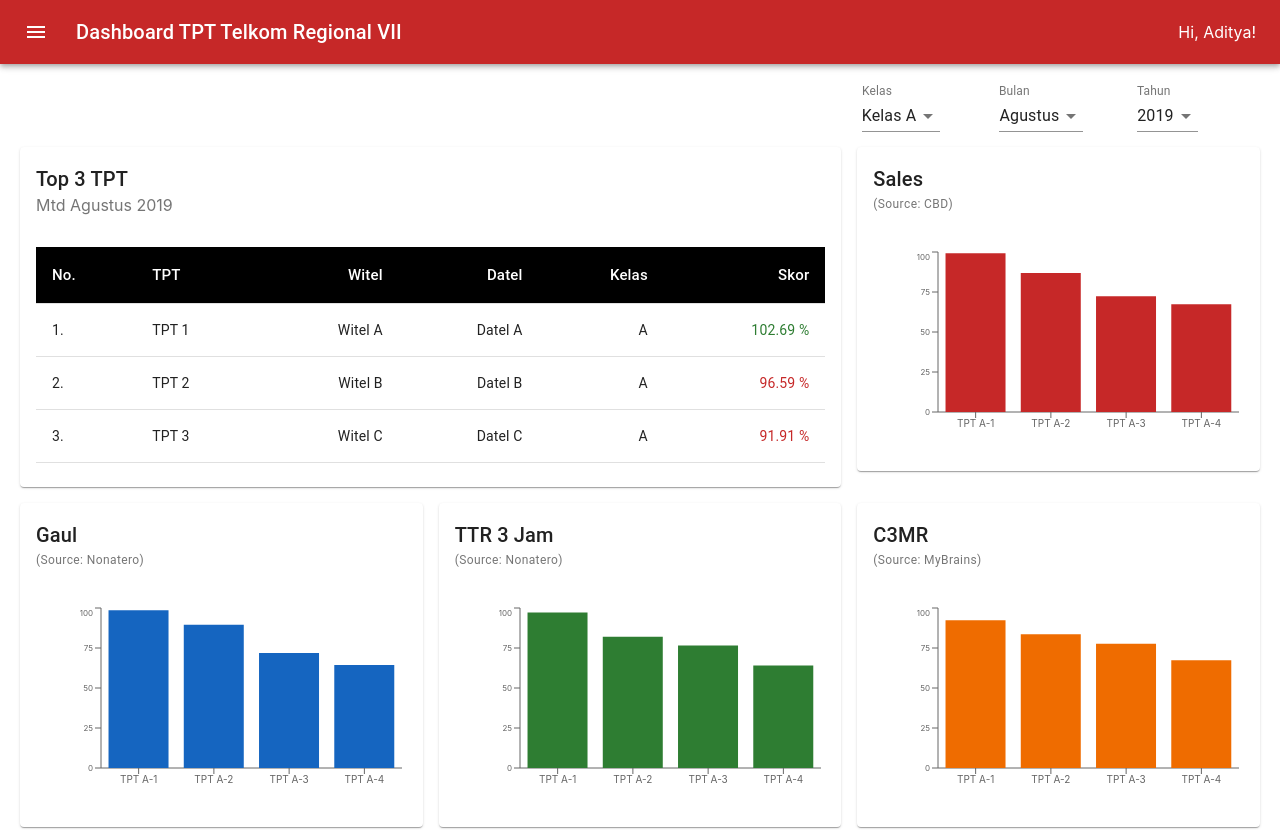
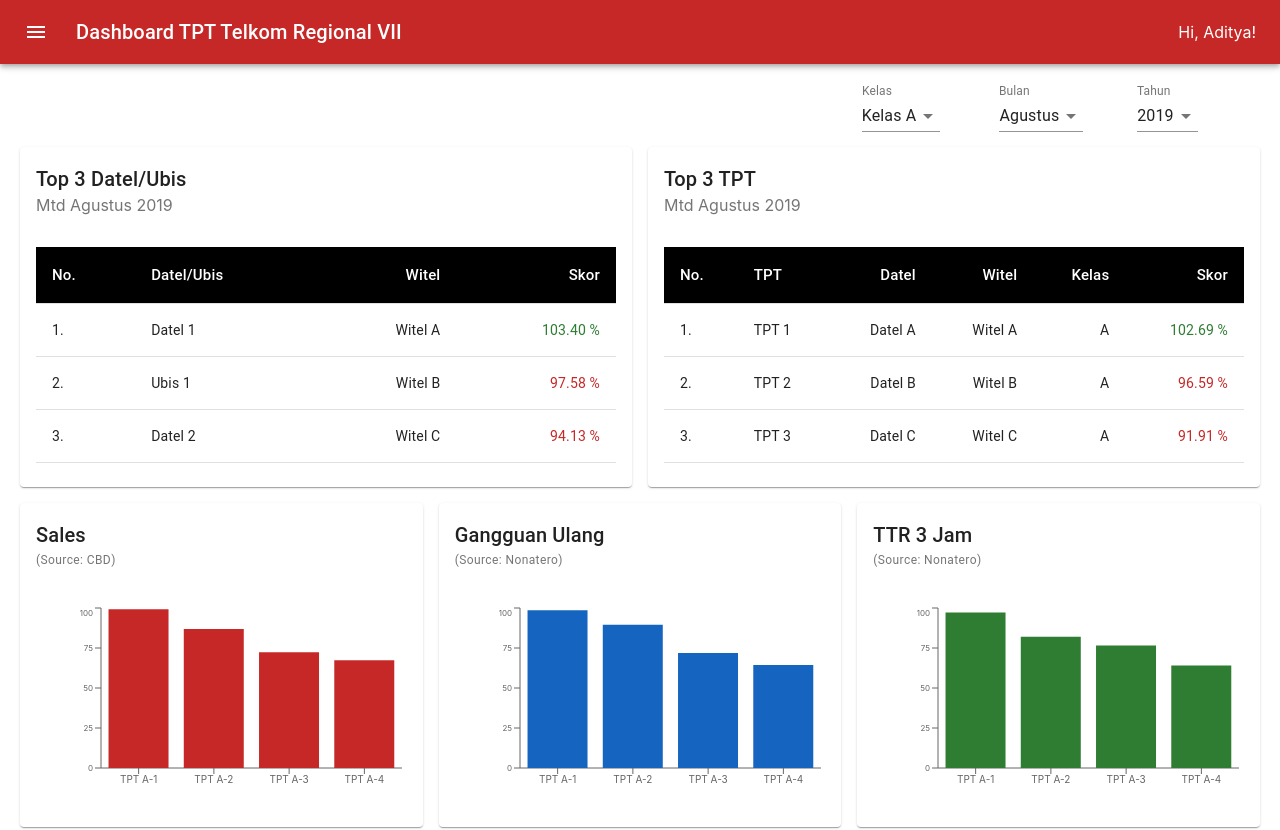
Before and after one commit to tioammar/striker, a React (Create React App) app: page / in a window 1280 px wide. Shown: the top 830 px of the page. Built offline with nearby package versions, Linux system fonts and the light colour scheme.

Commit message:
Big update

```diff
--- a/src/components/pages/Main.js
+++ b/src/components/pages/Main.js
@@ -2,7 +2,7 @@
 import { withStyles, Grid, Card, CardHeader, CardContent, Table, TableHead, TableRow, TableCell, TableBody, Typography } from "@material-ui/core";
 import Charts from '../charts/Charts';
 import Selector from '../Selector';
-import TopTptTable from '../table/TopTptTable';
+import TopTable from '../table/TopTable';
 import Helper from '../../Helper';
 
 const styles = theme => ({
@@ -132,21 +132,27 @@
     let gaul = [];
 
     const scoresA = [
-      {i: 1, tpt:'TPT 1', witel:'Witel A', datel:'Datel A', class:'A', score:(Math.random() * (105 - 101) + 101).toFixed(2)},
-      {i: 2, tpt:'TPT 2', witel:'Witel B', datel:'Datel B', class:'A', score:(Math.random() * (100 - 96) + 96).toFixed(2)},
-      {i: 3, tpt:'TPT 3', witel:'Witel C', datel:'Datel C', class:'A', score:(Math.random() * (95 - 91) + 91).toFixed(2)},
+      {i: 1, name:'TPT 1', witel:'Witel A', datel:'Datel A', class:'A', score:(Math.random() * (105 - 101) + 101).toFixed(2)},
+      {i: 2, name:'TPT 2', witel:'Witel B', datel:'Datel B', class:'A', score:(Math.random() * (100 - 96) + 96).toFixed(2)},
+      {i: 3, name:'TPT 3', witel:'Witel C', datel:'Datel C', class:'A', score:(Math.random() * (95 - 91) + 91).toFixed(2)},
     ];
 
     const scoresB = [
-      {i: 1, tpt:'TPT 1', witel:'Witel A', datel:'Datel A', class:'B', score:(Math.random() * (105 - 101) + 101).toFixed(2)},
-      {i: 2, tpt:'TPT 2', witel:'Witel B', datel:'Datel B', class:'B', score:(Math.random() * (100 - 96) + 96).toFixed(2)},
-      {i: 3, tpt:'TPT 3', witel:'Witel C', datel:'Datel C', class:'B', score:(Math.random() * (95 - 91) + 91).toFixed(2)},
+      {i: 1, name:'TPT 1', witel:'Witel A', datel:'Datel A', class:'B', score:(Math.random() * (105 - 101) + 101).toFixed(2)},
+      {i: 2, name:'TPT 2', witel:'Witel B', datel:'Datel B', class:'B', score:(Math.random() * (100 - 96) + 96).toFixed(2)},
+      {i: 3, name:'TPT 3', witel:'Witel C', datel:'Datel C', class:'B', score:(Math.random() * (95 - 91) + 91).toFixed(2)},
     ];
 
     const scoresC = [
-      {i:'TPT 1', witel:'Witel A', datel:'Datel A', class:'C', score:(Math.random() * (105 - 101) + 101).toFixed(2)},
-      {i:'TPT 2', witel:'Witel B', datel:'Datel B', class:'C', score:(Math.random() * (100 - 96) + 96).toFixed(2)},
-      {i:'TPT 3', witel:'Witel C', datel:'Datel C', class:'C', score:(Math.random() * (95 - 91) + 91).toFixed(2)},
+      {i: 1, name: 'TPT 1', witel:'Witel A', datel:'Datel A', class:'C', score:(Math.random() * (105 - 101) + 101).toFixed(2)},
+      {i: 2, name: 'TPT 2', witel:'Witel B', datel:'Datel B', class:'C', score:(Math.random() * (100 - 96) + 96).toFixed(2)},
+      {i: 3, name: 'TPT 3', witel:'Witel C', datel:'Datel C', class:'C', score:(Math.random() * (95 - 91) + 91).toFixed(2)},
+    ];
+
+    const scoresUbis = [
+      {i: 1, name:'Datel 1', witel:'Witel A', score:(Math.random() * (105 - 101) + 101).toFixed(2)},
+      {i: 2, name:'Ubis 1', witel:'Witel B', score:(Math.random() * (100 - 96) + 96).toFixed(2)},
+      {i: 3, name:'Datel 2', witel:'Witel C', score:(Math.random() * (95 - 91) + 91).toFixed(2)},
     ];
 
     let scores = [];
@@ -184,7 +190,7 @@
 
     const datas = [
       {title:'Sales', chart: 'bar', color:'#c62828', route:'/perf/sales', dummyData: sales, source:'CBD'},
-      {title:'Gaul', chart: 'bar', color:'#1565c0', route:'/perf/gaul', dummyData: gaul, source:'Nonatero'},
+      {title:'Gangguan Ulang', chart: 'bar', color:'#1565c0', route:'/perf/gaul', dummyData: gaul, source:'Nonatero'},
       {title:'TTR 3 Jam', chart: 'bar', color:'#2e7d32', route:'/perf/ttr', dummyData: ttr, source:'Nonatero'},
       {title:'C3MR', chart: 'bar', color:'#ef6c00', route:'/perf/c3mr', dummyData: c3mr, source:'MyBrains'}
     ];
@@ -206,7 +212,34 @@
         </Grid>
       </Grid>
       <Grid spacing={2} container>
-      <Grid item xs={8}>
+      <Grid item xs={6}>
+        <Card>
+          <CardHeader
+            title="Top 3 Datel/Ubis"
+            titleTypographyProps={{variant:'h6'}}
+            subheader={'Mtd '+month+' '+this.state.year}
+            subheaderTypographyProps={{variant:'buttom', color:'textSecondary'}}/>
+          <CardContent>
+            <Table className={classes.table}>
+            {/*   // Order: TPT | Witel | Datel | Kelas | Skor  */}
+              <TableHead>
+                <TableRow>
+                  <THead>No. </THead>
+                  <THead>Datel/Ubis</THead>
+                  <THead align='right'>Witel</THead>
+                  <THead align='right'>Skor</THead>
+                </TableRow>
+              </TableHead>
+              <TableBody>
+                {scoresUbis.map(score => (
+                  <TopTable data={score} isUbis={true}/>
+                ))}
+              </TableBody>
+            </Table>
+          </CardContent>
+        </Card>
+      </Grid>
+      <Grid item xs={6}>
         <Card>
           <CardHeader
             title="Top 3 TPT"
@@ -220,15 +253,15 @@
                 <TableRow>
                   <THead>No. </THead>
                   <THead>TPT</THead>
+                  <THead align='right'>Datel</THead>
                   <THead align='right'>Witel</THead>
-                  <THead align='right'>Datel</THead>
                   <THead align='right'>Kelas</THead>
                   <THead align='right'>Skor</THead>
                 </TableRow>
               </TableHead>
               <TableBody>
                 {scores.map(score => (
-                  <TopTptTable data={score}/>
+                  <TopTable data={score} isUbis={false}/>
                 ))}
               </TableBody>
             </Table>
--- a/src/components/pages/Page.js
+++ b/src/components/pages/Page.js
@@ -10,6 +10,7 @@
     margin: 'auto',
     width: '80%',
     marginTop: 20,
+    marginBottom: 20,
   },
   table: {
     width: '100%',
@@ -74,27 +75,27 @@
     }
 
     const datasA = [
-      {tpt: 'TPT A-1', target: 100, real: 110, growth: +15},
-      {tpt: 'TPT A-2', target: 100, real: 103, growth: +14},
-      {tpt: 'TPT A-3', target: 100, real: 82, growth: -17},
-      {tpt: 'TPT A-4', target: 100, real: 69, growth: +18},
-      {tpt: 'TPT A-5', target: 100, real: 51, growth: -13},
+      {name: 'TPT A-1', target: 100, real: 110, growth: +15},
+      {name: 'TPT A-2', target: 100, real: 103, growth: +14},
+      {name: 'TPT A-3', target: 100, real: 82, growth: -17},
+      {name: 'TPT A-4', target: 100, real: 69, growth: +18},
+      {name: 'TPT A-5', target: 100, real: 51, growth: -13},
     ];
 
     const datasB = [
-      {tpt: 'TPT B-1', target: 100, real: 102, growth: +15},
-      {tpt: 'TPT B-2', target: 100, real: 101, growth: +14},
-      {tpt: 'TPT B-3', target: 100, real: 82.3, growth: -17},
-      {tpt: 'TPT B-4', target: 100, real: 79.7, growth: +18},
-      {tpt: 'TPT B-5', target: 100, real: 51.7, growth: -13},
+      {name: 'TPT B-1', target: 100, real: 102, growth: +15},
+      {name: 'TPT B-2', target: 100, real: 101, growth: +14},
+      {name: 'TPT B-3', target: 100, real: 82.3, growth: -17},
+      {name: 'TPT B-4', target: 100, real: 79.7, growth: +18},
+      {name: 'TPT B-5', target: 100, real: 51.7, growth: -13},
     ];
 
     const datasC = [
-      {tpt: 'TPT C-1', target: 100, real: 100.1, growth: +15},
-      {tpt: 'TPT C-2', target: 100, real: 99.5, growth: +14},
-      {tpt: 'TPT C-3', target: 100, real: 85.7, growth: -17},
-      {tpt: 'TPT C-4', target: 100, real: 84.1, growth: +18},
-      {tpt: 'TPT C-5', target: 100, real: 50.6, growth: -13},
+      {name: 'TPT C-1', target: 100, real: 100.1, growth: +15},
+      {name: 'TPT C-2', target: 100, real: 99.5, growth: +14},
+      {name: 'TPT C-3', target: 100, real: 85.7, growth: -17},
+      {name: 'TPT C-4', target: 100, real: 84.1, growth: +18},
+      {name: 'TPT C-5', target: 100, real: 50.6, growth: -13},
     ];
 
     let datas = [];
@@ -121,13 +122,12 @@
         <Grid item xs={8}>
           <Typography variant='h5'>{title}</Typography>
           <Typography variant='body2' color='textSecondary'>{unit}</Typography>
-          {/* blank */}
         </Grid>
         <Grid item xs={4}>
           <Selector state={this.state}
-            onClassChange={this.onClassChange}
-            onMonthChange={this.onMonthChange}
-            onYearChange={this.onYearChange}/>
+              onClassChange={this.onClassChange}
+              onMonthChange={this.onMonthChange}
+              onYearChange={this.onYearChange}/>
         </Grid>
       </Grid>
       <Grid container xs={12}>
@@ -137,10 +137,10 @@
             <TableRow>
               <THead>No.</THead>
               <THead>TPT</THead>
+              <THead>Datel</THead>
               <THead>Witel</THead>
-              <THead>Datel</THead>
-              <THead align='right'>Target (ssl)</THead>
-              <THead align='right'>Real (ssl)</THead>
+              <THead align='right'>Target</THead>
+              <THead align='right'>Realisasi</THead>
               <THead align='right'>Achievement</THead>
               <THead align='right'>Growth</THead>
             </TableRow>
--- a/src/components/table/TopTptTable.js
+++ b/src/components/table/TopTable.js
@@ -1,9 +1,13 @@
 import React, { Component } from "react";
 import { TableRow, TableCell, withStyles } from "@material-ui/core";
 
-function TopTptTable(props) {
+function TopTable(props) {
 
   const data = props.data
+
+  function isUbis(){
+    return props.isUbis;
+  }
 
   function isAchieve(){
     if(data.score >= 100){
@@ -15,10 +19,10 @@
   return (
     <TableRow>
       <TableCell>{data.i}.</TableCell>
-      <TableCell>{data.tpt}</TableCell>
+      <TableCell>{data.name}</TableCell>
+      {isUbis() ? '' : <TableCell align='right'>{data.datel}</TableCell>}
       <TableCell align='right'>{data.witel}</TableCell>
-      <TableCell align='right'>{data.datel}</TableCell>
-      <TableCell align='right'>{data.class}</TableCell>
+      {isUbis() ? '' : <TableCell align='right'>{data.class}</TableCell>}
       {isAchieve() ?
         <TableCell align='right' style={{color: '#2e7d32'}}>{data.score} %</TableCell> :
         <TableCell align='right' style={{color: '#c62828'}}>{data.score} %</TableCell>}
@@ -26,4 +30,4 @@
   )
 }
 
-export default TopTptTable;
+export default TopTable;
```
Also changed, not shown: src/components/pages/PerfUbis.js (added, +7 -0 lines), src/components/table/TopUbisTable.js (added, +29 -0 lines).
